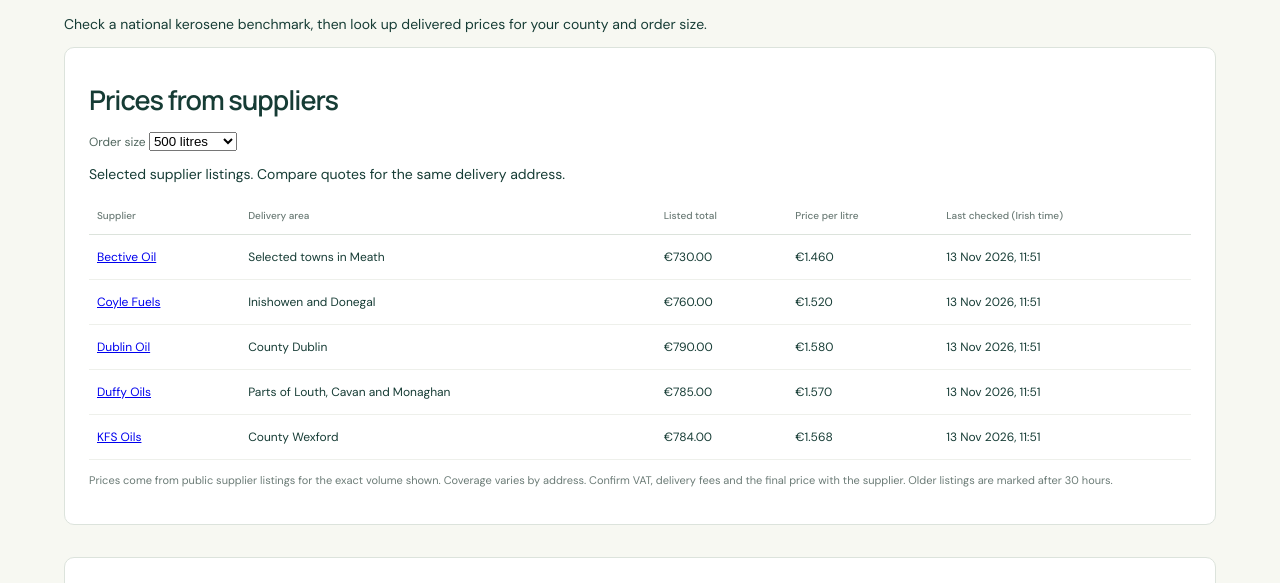
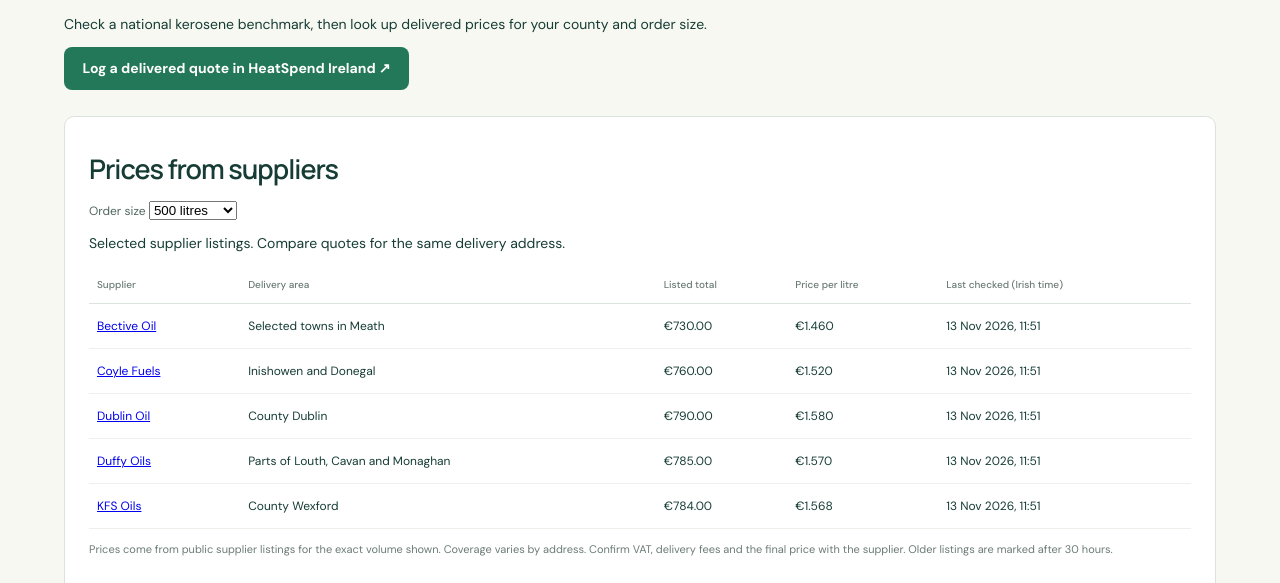
Before and after one commit to ConorMoloney96/HeatSpend, a plain HTML site: page docs/heating-oil.html in a window 1280 px wide. Shown: the part 217-800 px from the top of the page. Drawn offline with Linux system fonts and the light colour scheme.

Commit message:
Move quote logging button above supplier prices

```diff
--- a/docs/heating-oil.html
+++ b/docs/heating-oil.html
@@ -6,6 +6,20 @@
   <meta name="description" content="Find Irish home heating oil price benchmarks and compare delivered kerosene quotes by county.">
   <title>Home heating oil prices in Ireland | HeatSpend Ireland</title>
   <link rel="stylesheet" href="style.css">
+  <style>
+    .quote-cta {
+      display: inline-block;
+      box-sizing: border-box;
+      width: auto;
+      max-width: 100%;
+      margin: 0 0 0.75rem;
+      padding: 0.8rem 1.15rem;
+      border-radius: 0.5rem;
+      font-weight: 700;
+      text-decoration: none;
+    }
+    .quote-cta:focus-visible { outline: 2px solid var(--ink); outline-offset: 3px; }
+  </style>
 </head>
 <body>
   <header>
@@ -18,6 +32,7 @@
   <main>
     <h1>Home heating oil prices in Ireland</h1>
     <p>Check a national kerosene benchmark, then look up delivered prices for your county and order size.</p>
+    <p><a class="primary quote-cta" href="./#tracker">Log a delivered quote in HeatSpend Ireland ↗</a></p>
     <section class="panel table-wrap" aria-labelledby="supplier-title">
       <h2 id="supplier-title">Prices from suppliers</h2>
       <label>Order size
@@ -53,7 +68,6 @@
         <li><a href="https://www.cheapestoil.ie/heating-oil-prices/republic">CheapestOil.ie county prices ↗</a></li>
       </ul>
       <p>Once you have a quote, enter its litres and total delivered price in HeatSpend Ireland to calculate the cost per litre and see how it affects upgrade payback.</p>
-      <a href="./#tracker">Log a delivered quote in HeatSpend Ireland ↗</a>
     </section>
   </main>
   <script src="supplier-prices.js" defer></script>
```
